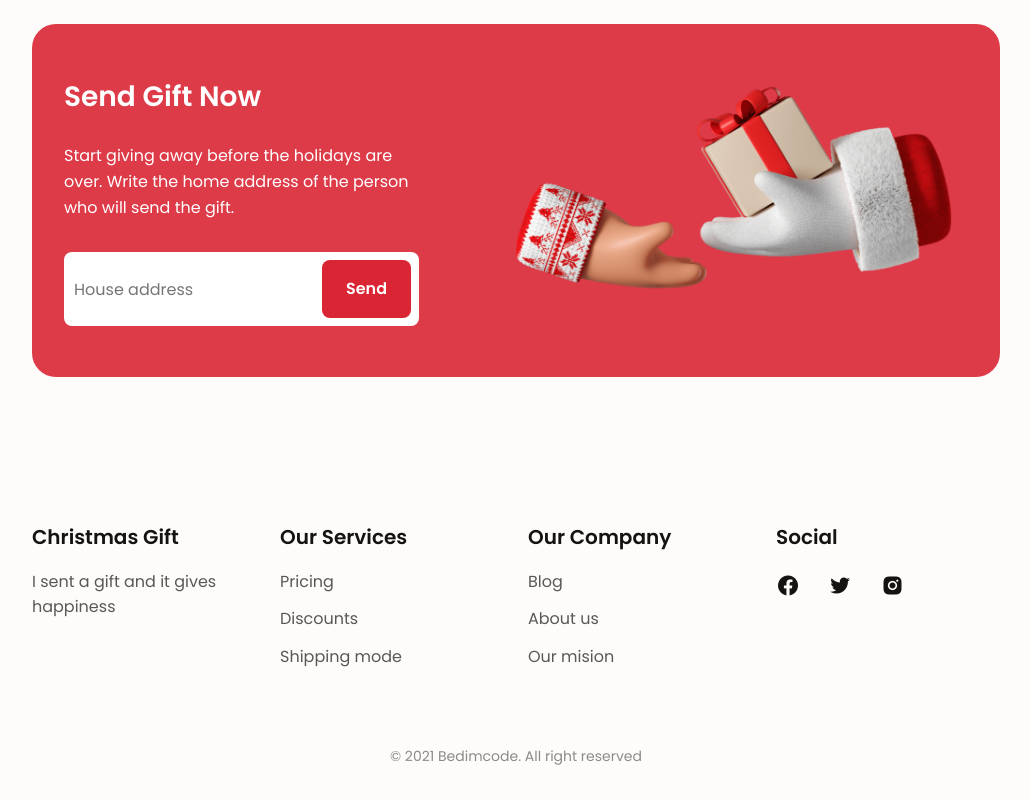
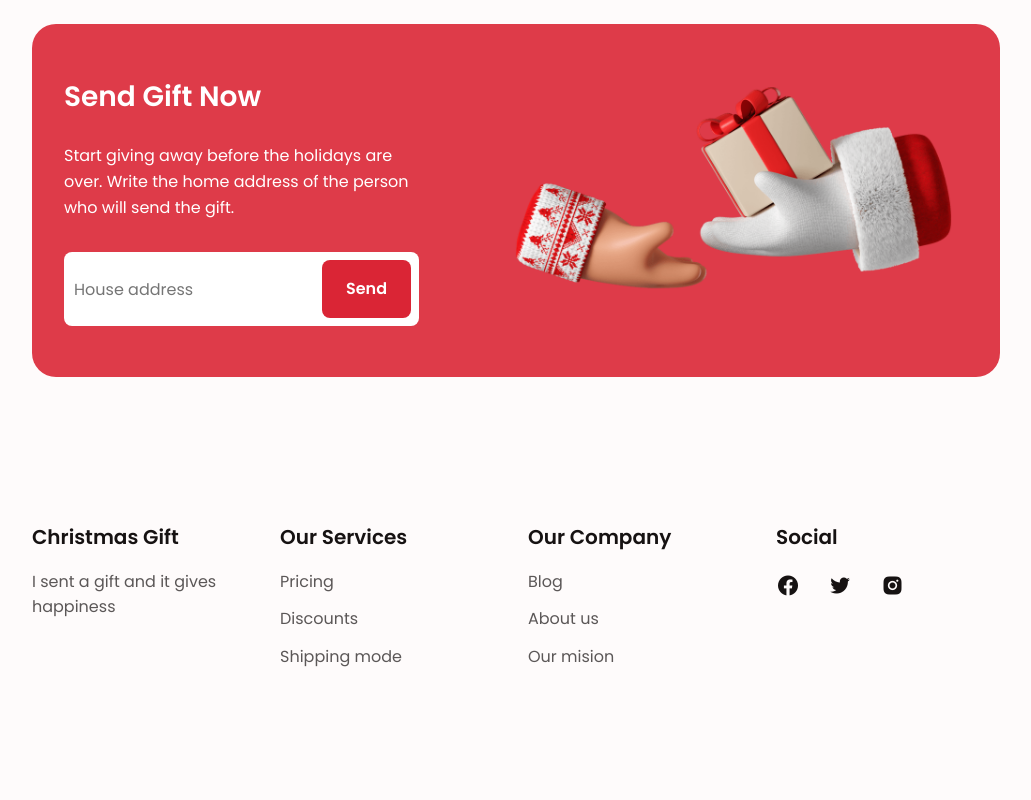
Before and after one commit to ve-no/landing-page-christmas, a plain HTML site: page index.html in a window 1280 px wide. Shown: the part 2653-3453 px from the top of the page, without its empty margins (124-1155 px from the left). After the commit the page ends 3366 px from the top, so only its background shows below. Drawn offline with nearby package versions, Linux system fonts and the light colour scheme.

Commit message:
Update index.html

```diff
--- a/index.html
+++ b/index.html
@@ -199,7 +199,7 @@
                 </div>
             </div>
 
-            <p class="footer__copy">&#169; 2021 Bedimcode. All right reserved</p>
+
         </footer>
 
         <!--========== SCROLL REVEAL ==========-->
```
